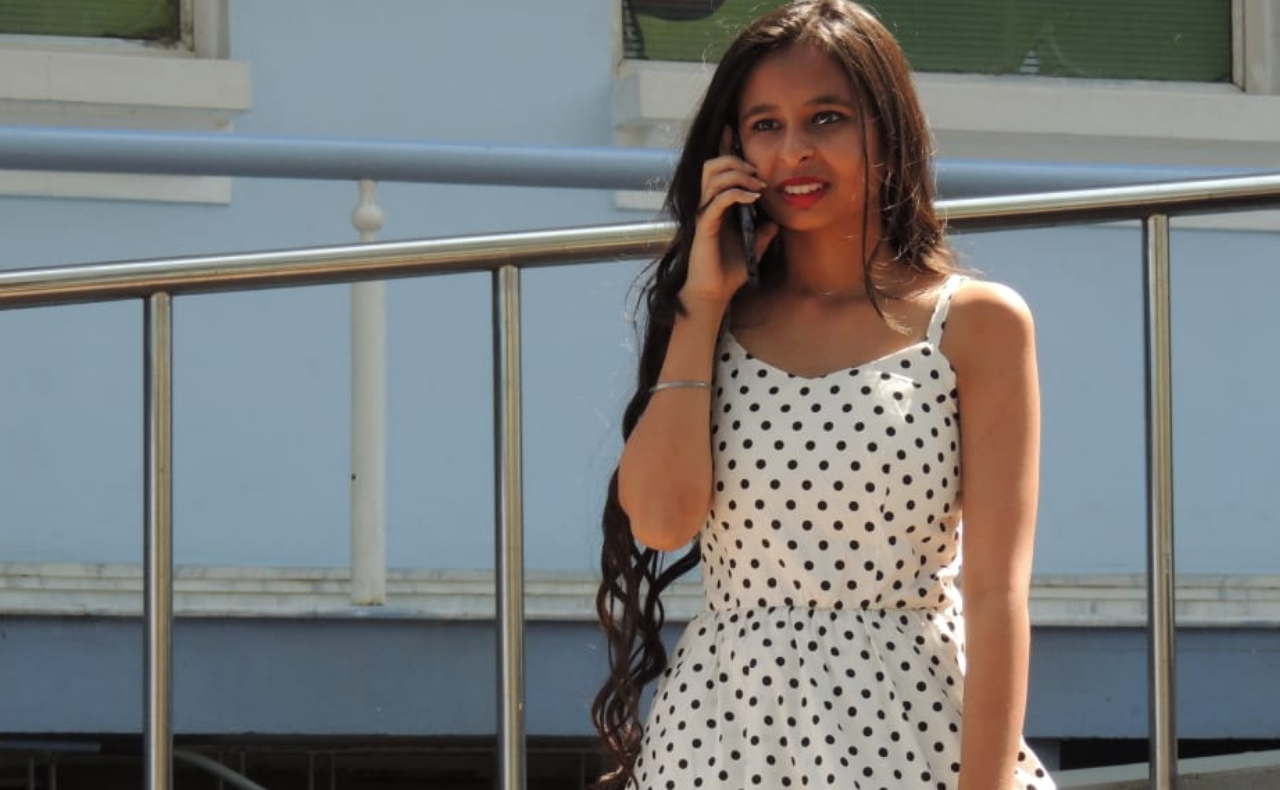
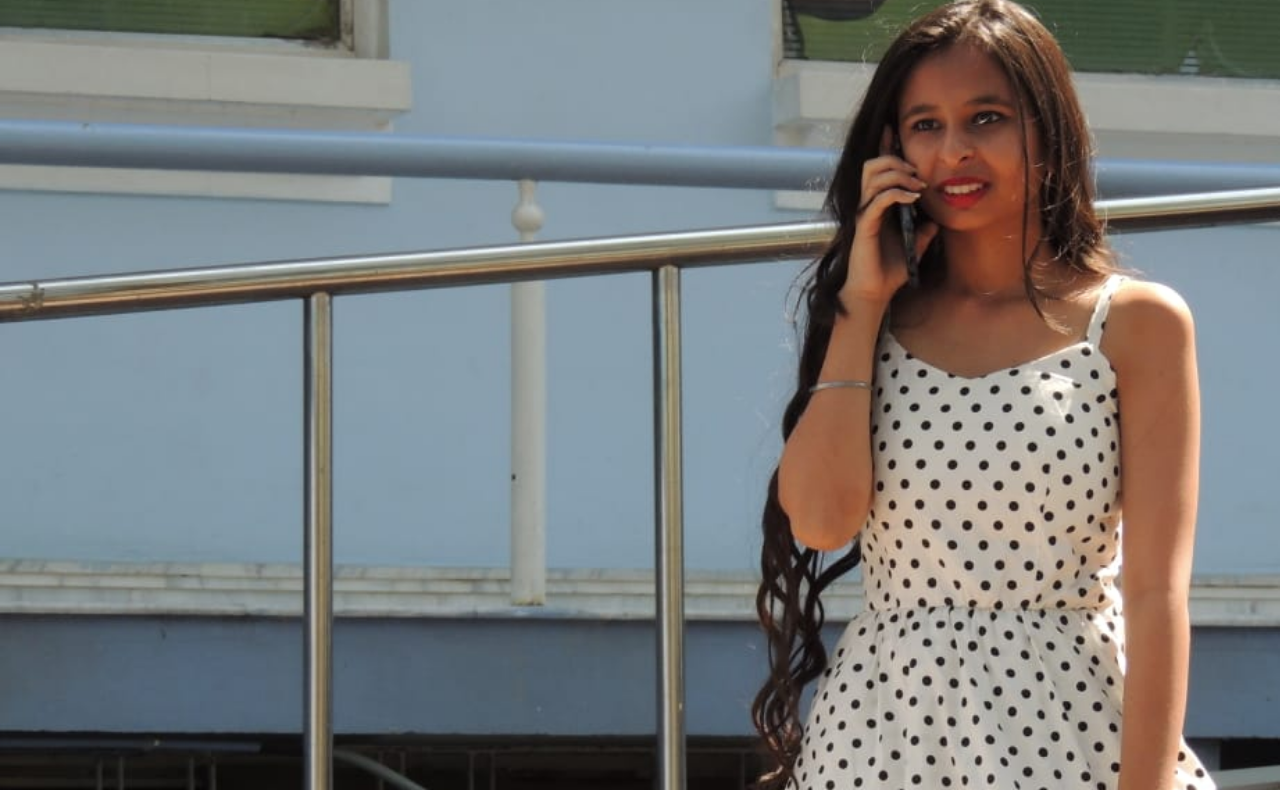
Before and after one commit to Geetisha702/webgeet, a plain HTML site: page index.html in a window 1280 px wide. Shown: the part 121-911 px from the top of the page. Drawn offline with Linux system fonts and the light colour scheme.

Commit message:
Update style.css

```diff
--- a/css/style.css
+++ b/css/style.css
@@ -7,7 +7,7 @@ header
 {background-image: url(../1.jpg);
 height: 150vh;
 background-size: cover;
-background-position:center;
+background-position:center left;
 }
 ul{
 	float: right;
```
